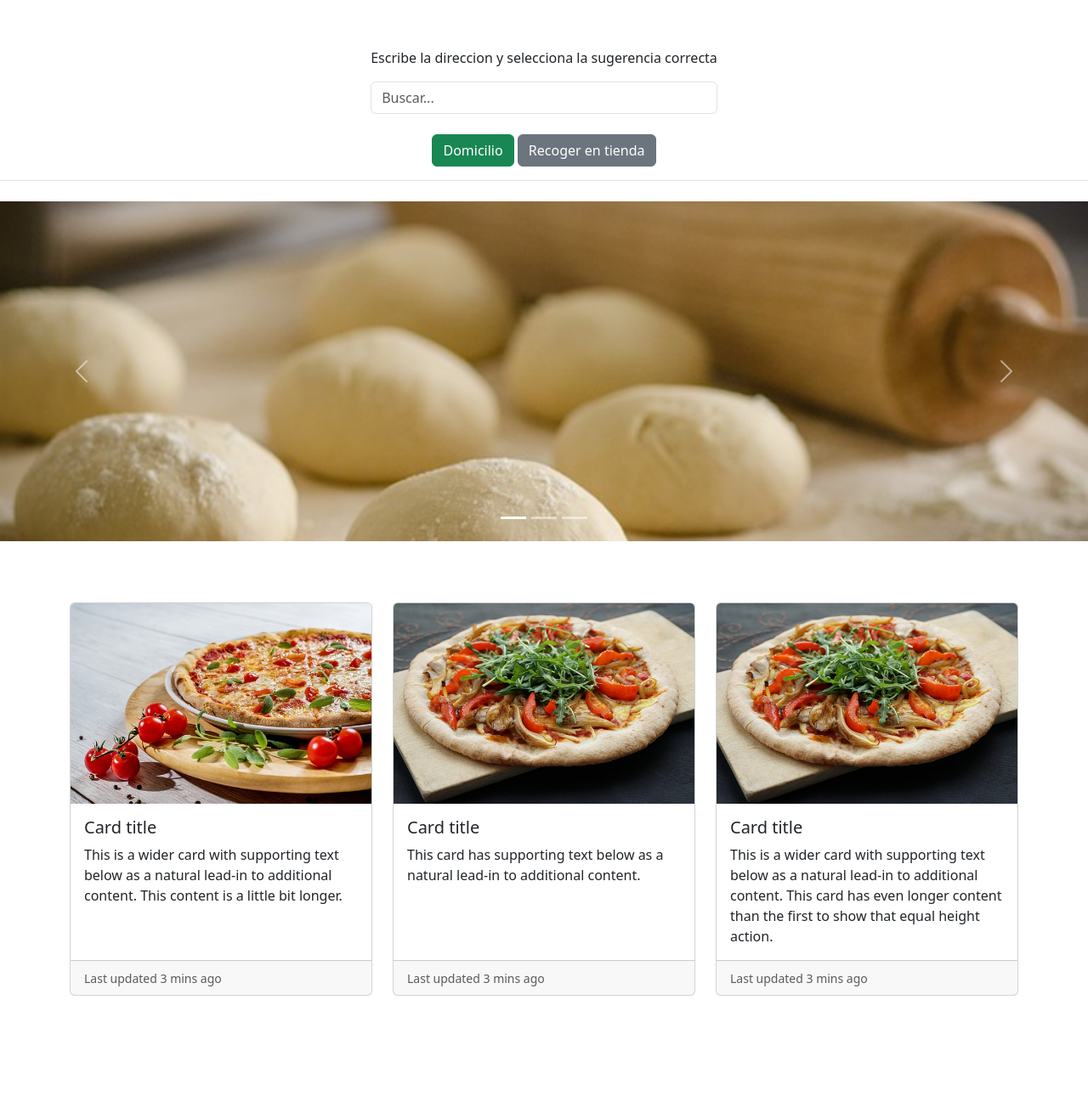
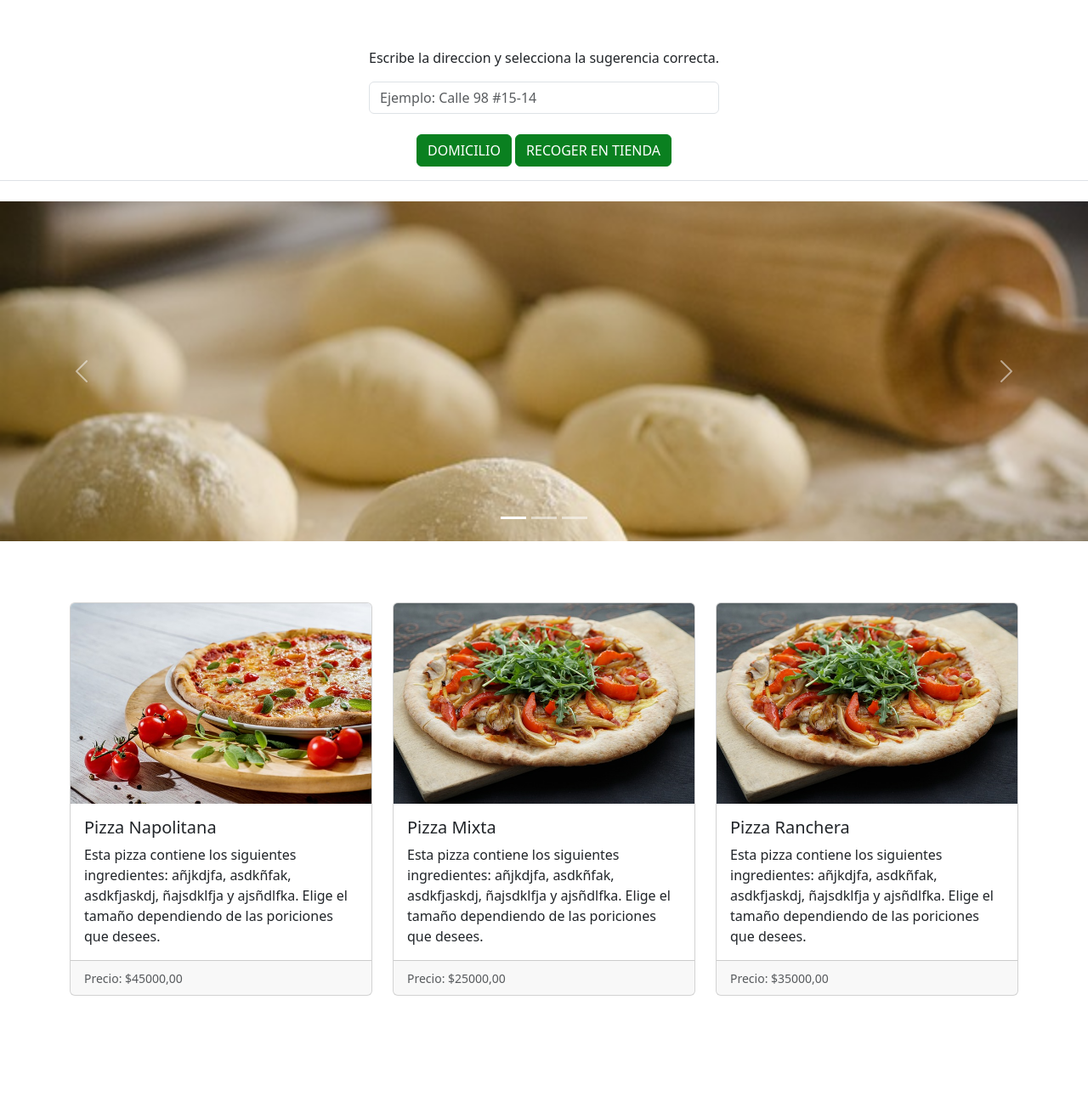
Before and after one commit to Nico337-ctrl/pizza-hut-copy, a website: page index.html in a window 1280 px wide. Shown: the part 291-1581 px from the top of the page at 85% size. Drawn offline with nearby package versions, Linux system fonts and the light colour scheme.

Commit message:
modificando

```diff
--- a/index.html
+++ b/index.html
@@ -100,16 +100,16 @@
                         <img  src="src/assets/Pizza-Hut-Logo.png" style="width: auto; height: 60px;" alt="">
                     </li>
                     <li class="nav-item">
-                        <a href="#" class="nav-link link-body-emphasis px-2 active" aria-current="page">Nuestro Menu</a>
+                        <a href="#" class="nav-link link-body-emphasis px-2 active" aria-current="page">NUESTRO MENU</a>
                     </li>
                     <li class="nav-item">
-                        <a href="#" class="nav-link link-body-emphasis px-2">Nuestras Tiendas</a>
+                        <a href="#" class="nav-link link-body-emphasis px-2">NUESTRAS TIENDAS</a>
                     </li>
                     <li class="nav-item">
-                        <a href="#" class="nav-link link-body-emphasis px-2">Contactanos</a>
+                        <a href="#" class="nav-link link-body-emphasis px-2">CONTACTANOS</a>
                     </li>
                     <li class="nav-item">
-                        <a href="#" class="nav-link link-body-emphasis px-2">Ofertas</a>
+                        <a href="#" class="nav-link link-body-emphasis px-2">OFERTAS</a>
                     </li>
                     <!-- <li class="nav-item">
                         <a href="#" class="nav-link link-body-emphasis px-2">About</a>
@@ -117,10 +117,10 @@
                 </ul>
                 <ul class="nav">
                     <li class="nav-item">
-                        <a href="#" class="nav-link link-body-emphasis px-2">Iniciar Sesion</a>
+                        <a href="#" class="nav-link link-body-emphasis px-2">INICIAR SESION</a>
                     </li>
                     <li class="nav-item">
-                        <a href="#" class="nav-link link-body-emphasis px-2">Registrarse</a>
+                        <a href="#" class="nav-link link-body-emphasis px-2">REGISTRARSE</a>
                     </li>
                 </ul>
             </div>
@@ -132,8 +132,8 @@
                         <use xlink:href="#bootstrap"/>
                         <!-- <img src="src/assets/dough-943245_640.jpg" style="width=5px; height:auto " alt=""> -->
                     </svg>
-                    <span class="fs-4 ">Pide domicilio sin recargos</span>
-                    <div class="container"><span class="fs-6">Sin tarifas de servicio, entrega o fees</span></div>
+                    <span class="fs-4 ">PIDE DOMICILIO SIN RECARGOS</span>
+                    <div class="container"><span class="fs-6">Sin tarifas de servicio, entrega o fees.</span></div>
 
                 </a>
                 <form class="col-12 col-lg-auto mb-3 mb-lg-0" role="search">
@@ -142,18 +142,18 @@
                     <br>
 
                     <div class="container-sm">
-                        <p>Escribe la direccion y selecciona la sugerencia correcta</p>
+                        <p>Escribe la direccion y selecciona la sugerencia correcta.</p>
                         <input
                             type="search"
                             class="form-control"
-                            placeholder="Buscar..."
+                            placeholder="Ejemplo: Calle 98 #15-14"
                             aria-label="Search"
                         >
                     </div>
                     <br>
                     <div class="container-sm">
-                        <button type="button" class="btn btn-success">Domicilio</button>
-                        <button type="button" class="btn btn-secondary ">Recoger en tienda</button>
+                        <button type="button" class="btn btn-success">DOMICILIO</button>
+                        <button type="button" class="btn btn-secondary ">RECOGER EN TIENDA</button>
                     </div>
 
 
@@ -226,11 +226,11 @@
                     <div class="card h-100">
                         <img src="src/assets/pizza-3010062_640.jpg" class="card-img-top" alt="...">
                         <div class="card-body">
-                            <h5 class="card-title">Card title</h5>
-                            <p class="card-text">This is a wider card with supporting text below as a natural lead-in to additional content. This content is a little bit longer.</p>
+                            <h5 class="card-title">Pizza Napolitana</h5>
+                            <p class="card-text">Esta pizza contiene los siguientes ingredientes: añjkdjfa, asdkñfak, asdkfjaskdj, ñajsdklfja y ajsñdlfka. Elige el tamaño dependiendo de las poriciones que desees.</p>
                         </div>
                         <div class="card-footer">
-                            <small class="text-body-secondary">Last updated 3 mins ago</small>
+                            <small class="text-body-secondary">Precio: $45000,00</small>
                         </div>
                     </div>
                 </div>
@@ -238,11 +238,11 @@
                     <div class="card h-100">
                         <img src="src/assets/pizza-3298685_640.jpg" class="card-img-top" alt="...">
                         <div class="card-body">
-                            <h5 class="card-title">Card title</h5>
-                            <p class="card-text">This card has supporting text below as a natural lead-in to additional content.</p>
+                            <h5 class="card-title">Pizza Mixta</h5>
+                            <p class="card-text">Esta pizza contiene los siguientes ingredientes: añjkdjfa, asdkñfak, asdkfjaskdj, ñajsdklfja y ajsñdlfka. Elige el tamaño dependiendo de las poriciones que desees.</p>
                         </div>
                         <div class="card-footer">
-                            <small class="text-body-secondary">Last updated 3 mins ago</small>
+                            <small class="text-body-secondary">Precio: $25000,00</small>
                         </div>
                     </div>
                 </div>
@@ -250,11 +250,11 @@
                     <div class="card h-100">
                         <img src="src/assets/pizza-3298685_640.jpg" class="card-img-top" alt="...">
                         <div class="card-body">
-                            <h5 class="card-title">Card title</h5>
-                            <p class="card-text">This is a wider card with supporting text below as a natural lead-in to additional content. This card has even longer content than the first to show that equal height action.</p>
+                            <h5 class="card-title">Pizza Ranchera</h5>
+                            <p class="card-text">Esta pizza contiene los siguientes ingredientes: añjkdjfa, asdkñfak, asdkfjaskdj, ñajsdklfja y ajsñdlfka. Elige el tamaño dependiendo de las poriciones que desees.</p>
                         </div>
                         <div class="card-footer">
-                            <small class="text-body-secondary">Last updated 3 mins ago</small>
+                            <small class="text-body-secondary">Precio: $35000,00</small>
                         </div>
                     </div>
                 </div>
--- a/src/css/style.css
+++ b/src/css/style.css
@@ -39,6 +39,13 @@ body.dark-theme {
     color: #ffffff; /* Color de texto en modo claro */
     border-color: #0a8020; /* Color del borde en modo claro */
 }
+
+body .btn {
+    background-color: #0a8020; /* Color de fondo en modo oscuro */
+    color: #ffffff; /* Color de texto en modo oscuro */
+    border-color: #0a8020; /* Color del borde en modo oscuro */
+}
+
 
 /* Estilo para los botones en modo oscuro */
 body.dark-theme .btn {
```
